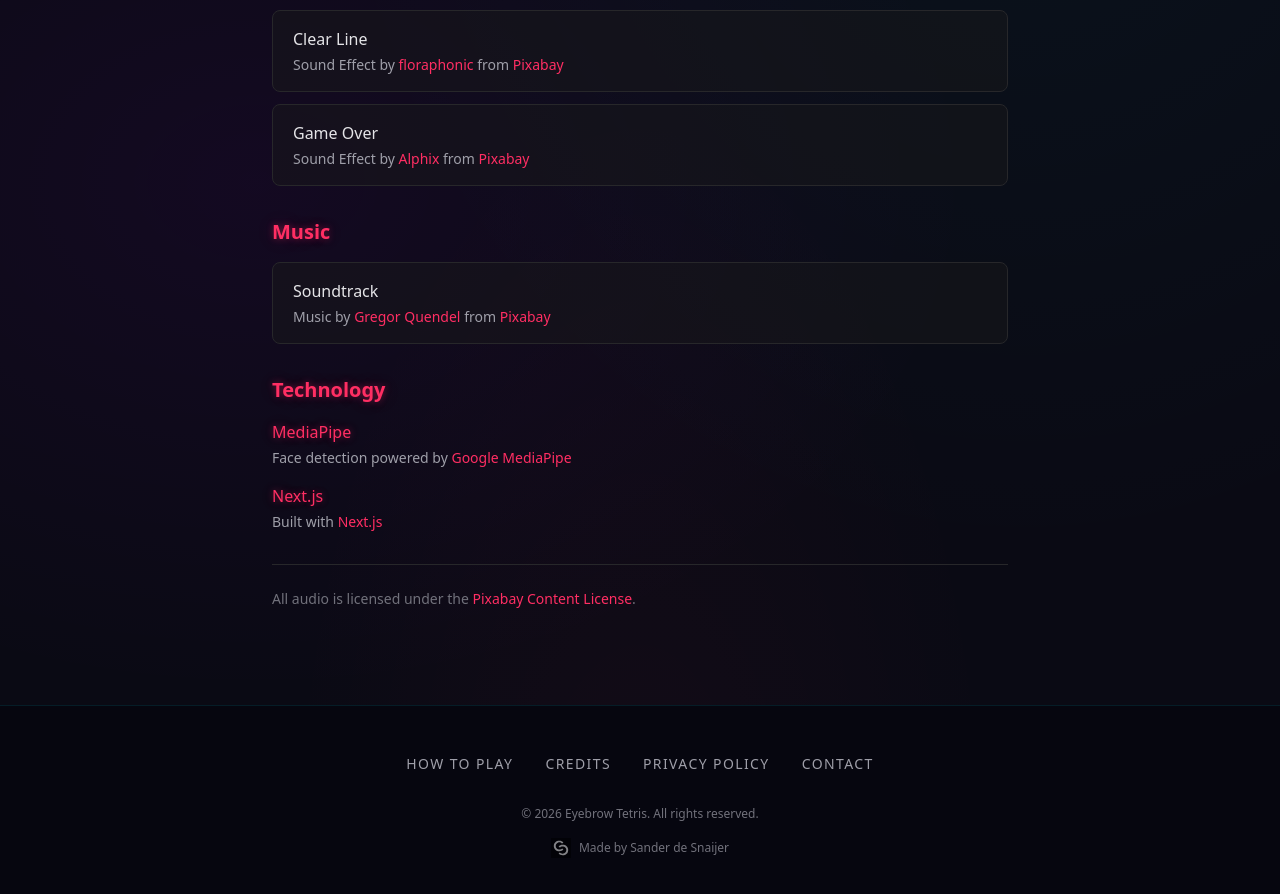
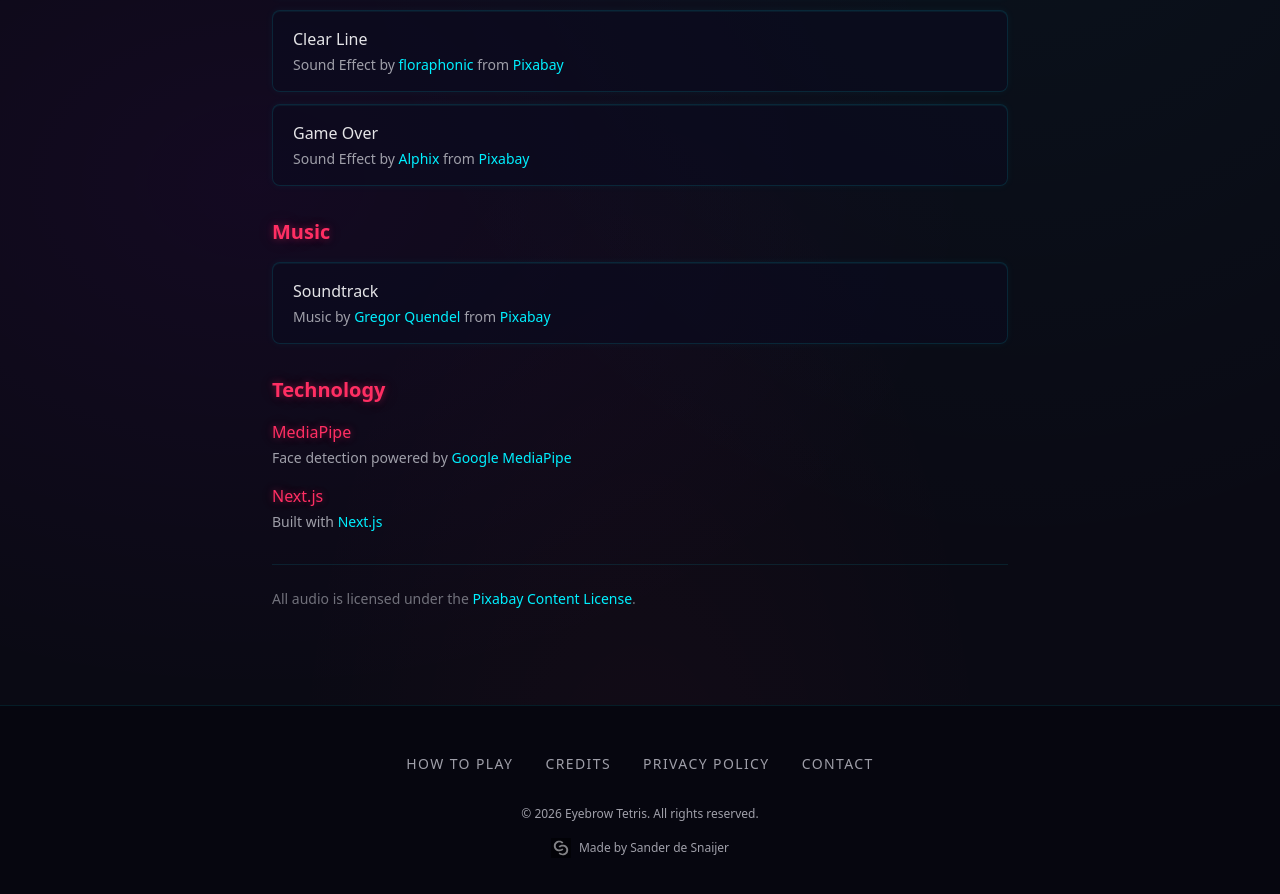
Before and after one commit to sanderdesnaijer/eyebrow-tetris, a Next.js app: page /credits in a window 1280 px wide. Shown: the part 548-1442 px from the top of the page. Built offline with nearby package versions, Linux system fonts and the light colour scheme; no server answers.

Commit message:
fix: more contrast in footercolors

```diff
--- a/src/app/changelog/page.tsx
+++ b/src/app/changelog/page.tsx
@@ -52,7 +52,7 @@
   if (!text) return "";
 
   return text
-    .replace(/\[([^\]]+)\]\(([^)]+)\)/g, '<a href="$2" target="_blank" rel="noopener noreferrer" class="text-[var(--accent)] hover:underline">$1</a>')
+    .replace(/\[([^\]]+)\]\(([^)]+)\)/g, '<a href="$2" target="_blank" rel="noopener noreferrer" class="text-[var(--blue)] hover:underline">$1</a>')
     .replace(/^### (.+)$/gm, '<h4 class="mt-4 mb-2 font-semibold text-zinc-200">$1</h4>')
     .replace(/^## (.+)$/gm, '<h3 class="mt-4 mb-2 font-semibold text-zinc-100">$1</h3>')
     .replace(/^\* (.+)$/gm, '<li class="ml-4">$1</li>')
@@ -61,7 +61,7 @@
     .replace(/`(.+?)`/g, '<code class="rounded bg-zinc-800 px-1 py-0.5 text-sm text-[var(--accent)]">$1</code>')
     .replace(/\n\n/g, "</p><p class='mt-3'>")
     .replace(/<\/li>\n<li/g, "</li><li")
-    .replace(/(?<=^|[^"=])https?:\/\/[^\s<)]+/g, '<a href="$&" target="_blank" rel="noopener noreferrer" class="text-[var(--accent)] hover:underline break-all">$&</a>');
+    .replace(/(?<=^|[^"=])https?:\/\/[^\s<)]+/g, '<a href="$&" target="_blank" rel="noopener noreferrer" class="text-[var(--blue)] hover:underline break-all">$&</a>');
 }
 
 export default async function ChangelogPage() {
@@ -129,7 +129,7 @@
                   href={release.html_url}
                   target="_blank"
                   rel="noopener noreferrer"
-                  className="inline-flex items-center gap-2 text-sm text-[var(--accent)] hover:underline"
+                  className="inline-flex items-center gap-2 text-sm text-[var(--blue)] hover:underline"
                 >
                   View on GitHub
                   <svg
--- a/src/app/credits/page.tsx
+++ b/src/app/credits/page.tsx
@@ -107,7 +107,7 @@
                   href="https://www.sanderdesnaijer.com/"
                   target="_blank"
                   rel="noopener noreferrer"
-                  className="text-[var(--accent)] hover:underline"
+                  className="text-[var(--blue)] hover:underline"
                 >
                   sanderdesnaijer.com
                 </a>
@@ -123,7 +123,7 @@
               {soundCredits.map((credit) => (
                 <div
                   key={credit.label}
-                  className="rounded-lg border border-zinc-800 bg-zinc-900/50 px-5 py-4"
+                  className="neon-card rounded-lg px-5 py-4"
                 >
                   <p className="font-medium text-zinc-200">{credit.label}</p>
                   <p className="mt-1 text-sm text-zinc-400">
@@ -132,7 +132,7 @@
                       href={credit.authorUrl}
                       target="_blank"
                       rel="noopener noreferrer"
-                      className="text-[var(--accent)] hover:underline"
+                      className="text-[var(--blue)] hover:underline"
                     >
                       {credit.author}
                     </a>{" "}
@@ -141,7 +141,7 @@
                       href={credit.sourceUrl}
                       target="_blank"
                       rel="noopener noreferrer"
-                      className="text-[var(--accent)] hover:underline"
+                      className="text-[var(--blue)] hover:underline"
                     >
                       Pixabay
                     </a>
@@ -159,7 +159,7 @@
               {musicCredits.map((credit) => (
                 <div
                   key={credit.label}
-                  className="rounded-lg border border-zinc-800 bg-zinc-900/50 px-5 py-4"
+                  className="neon-card rounded-lg px-5 py-4"
                 >
                   <p className="font-medium text-zinc-200">{credit.label}</p>
                   <p className="mt-1 text-sm text-zinc-400">
@@ -168,7 +168,7 @@
                       href={credit.authorUrl}
                       target="_blank"
                       rel="noopener noreferrer"
-                      className="text-[var(--accent)] hover:underline"
+                      className="text-[var(--blue)] hover:underline"
                     >
                       {credit.author}
                     </a>{" "}
@@ -177,7 +177,7 @@
                       href={credit.sourceUrl}
                       target="_blank"
                       rel="noopener noreferrer"
-                      className="text-[var(--accent)] hover:underline"
+                      className="text-[var(--blue)] hover:underline"
                     >
                       Pixabay
                     </a>
@@ -200,7 +200,7 @@
                     href="https://ai.google.dev/edge/mediapipe/solutions/vision/face_landmarker"
                     target="_blank"
                     rel="noopener noreferrer"
-                    className="text-[var(--accent)] hover:underline"
+                    className="text-[var(--blue)] hover:underline"
                   >
                     Google MediaPipe
                   </a>
@@ -214,7 +214,7 @@
                     href="https://nextjs.org"
                     target="_blank"
                     rel="noopener noreferrer"
-                    className="text-[var(--accent)] hover:underline"
+                    className="text-[var(--blue)] hover:underline"
                   >
                     Next.js
                   </a>
@@ -223,14 +223,14 @@
             </div>
           </section>
 
-          <section className="border-t border-zinc-800 pt-6">
+          <section className="border-t border-[var(--blue)]/10 pt-6">
             <p className="text-sm text-zinc-500">
               All audio is licensed under the{" "}
               <a
                 href="https://pixabay.com/service/license-summary/"
                 target="_blank"
                 rel="noopener noreferrer"
-                className="text-[var(--accent)] hover:underline"
+                className="text-[var(--blue)] hover:underline"
               >
                 Pixabay Content License
               </a>
--- a/src/app/layout.tsx
+++ b/src/app/layout.tsx
@@ -154,14 +154,14 @@
               Contact
             </a>
           </nav>
-          <p className="text-xs text-zinc-500">
+          <p className="text-xs text-zinc-400">
             © {new Date().getFullYear()} Eyebrow Tetris. All rights reserved.
           </p>
           <a
             href="https://www.sanderdesnaijer.com/"
             target="_blank"
             rel="noopener noreferrer"
-            className="group mt-4 inline-flex items-center gap-2 text-xs text-zinc-500 transition-colors hover:text-[var(--blue)]"
+            className="group mt-4 inline-flex items-center gap-2 text-xs text-zinc-400 transition-colors hover:text-[var(--blue)]"
           >
             <Image
               src="/logo-sanderdesnaijer.svg"
--- a/src/app/page.tsx
+++ b/src/app/page.tsx
@@ -123,9 +123,9 @@
 
           <div className="grid gap-6 text-left md:grid-cols-2">
             <div className="neon-card rounded-lg p-6">
-              <h3 className="mb-3 text-lg font-semibold text-[var(--accent)]">
+              <h2 className="mb-3 text-lg font-semibold text-[var(--accent)]">
                 Controls
-              </h3>
+              </h2>
               <ul className="space-y-2 text-sm text-zinc-400">
                 <li className="flex items-center gap-2">
                   <span className="text-[var(--neon-green)]">←</span> Left eyebrow up = Move
@@ -149,9 +149,9 @@
             </div>
 
             <div className="neon-card rounded-lg p-6">
-              <h3 className="mb-3 text-lg font-semibold text-[var(--accent)]">
+              <h2 className="mb-3 text-lg font-semibold text-[var(--accent)]">
                 Tips
-              </h3>
+              </h2>
               <ul className="space-y-2 text-sm text-zinc-400">
                 <li>• Good lighting helps detection</li>
                 <li>• Face the camera directly</li>
--- a/src/components/LatestRelease.tsx
+++ b/src/components/LatestRelease.tsx
@@ -43,7 +43,7 @@
   return (
     <Link
       href="/changelog"
-      className="group flex items-center gap-3 rounded-lg border border-zinc-800 bg-zinc-900/50 px-4 py-3 text-sm transition-colors hover:border-[var(--accent)]/40 hover:bg-zinc-900/80"
+      className="neon-card group flex items-center gap-3 rounded-lg px-4 py-3 text-sm transition-colors"
     >
       <span className="rounded-full bg-[var(--accent)]/10 px-2 py-0.5 text-xs font-medium text-[var(--accent)]">
         {release.tag_name}
```
Also changed, not shown: src/app/privacy/page.tsx (+5 -5 lines).
